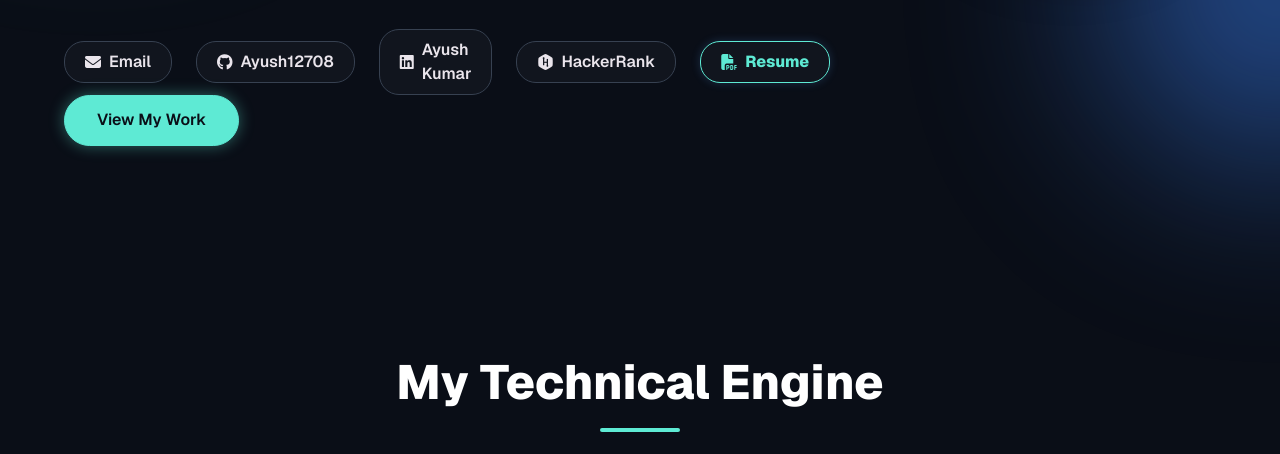
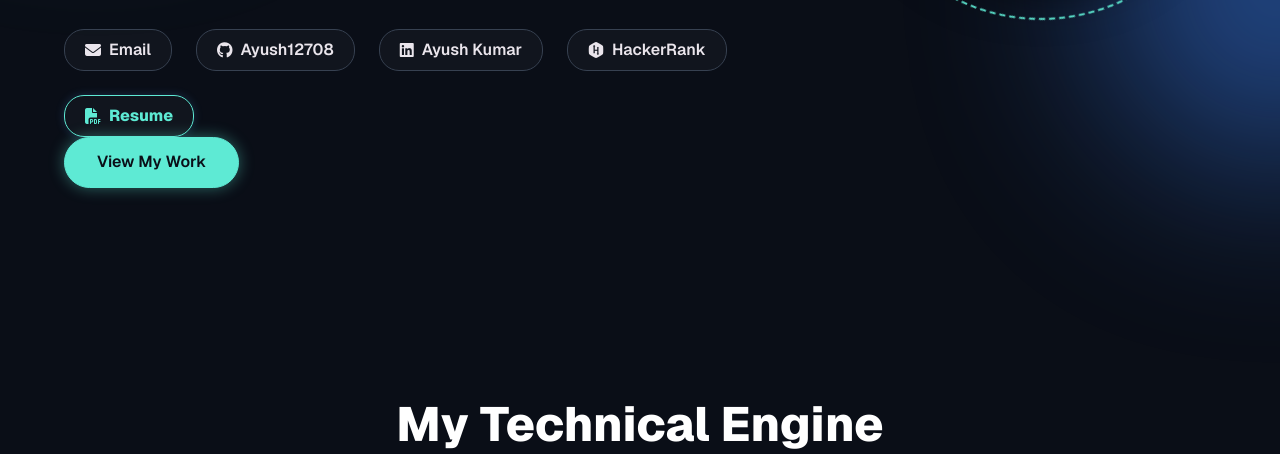
Before and after one commit to Ayush12708/My_Portfolio, a Django app: page / in a window 1280 px wide; the page is wider, and only the part inside the window is pictured. Shown: the part 613-1067 px from the top of that part. Run offline with Django 5.2, Linux system fonts and the light colour scheme; data comes from the database, SQL or seed files in the repository.

Commit message:
Fix button text wrapping and alignment

```diff
--- a/portfolio/static/portfolio/style.css
+++ b/portfolio/static/portfolio/style.css
@@ -223,6 +223,7 @@ section {
     display: flex;
     gap: 1.5rem;
     align-items: center;
+    flex-wrap: wrap;
 }
 
 .hero-image-container {
@@ -340,6 +341,7 @@ section {
     align-items: center;
     gap: 8px;
     background: rgba(255, 255, 255, 0.03);
+    white-space: nowrap;
 }
 
 .link-item:hover {
```
